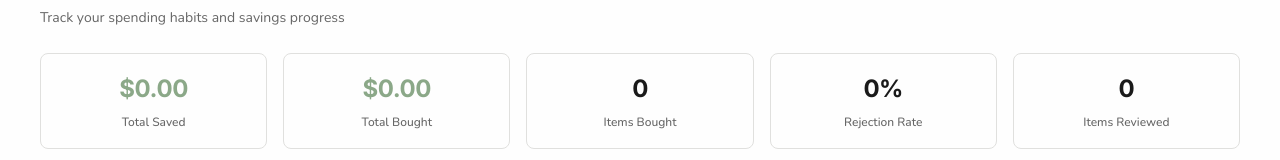
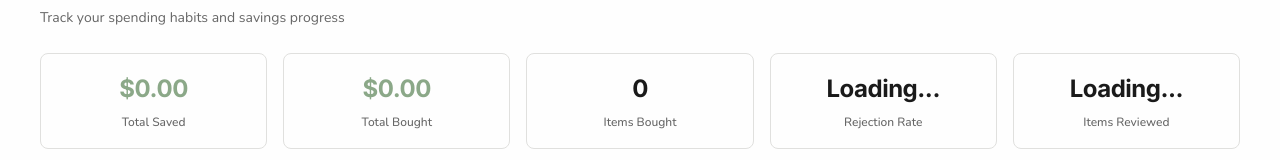
Before and after one commit to Avril-Cui/seal-frontend, a Vue app: page /stats in a window 1280 px wide. Shown: the part 163-323 px from the top of the page. Built offline with nearby package versions, Linux system fonts and the light colour scheme; no server answers; sample sign-in values are in the browser's storage.

Commit message:
add loading state

```diff
--- a/src/views/Stats.vue
+++ b/src/views/Stats.vue
@@ -34,11 +34,11 @@
             <div class="stat-label">Items Bought</div>
           </div>
           <div class="stat-box">
-            <div class="stat-value">{{ rejectionRate }}%</div>
+            <div class="stat-value">{{ rejectionRate === null ? 'Loading...' : rejectionRate + '%' }}</div>
             <div class="stat-label">Rejection Rate</div>
           </div>
           <div class="stat-box">
-            <div class="stat-value">{{ itemsReviewed }}</div>
+            <div class="stat-value">{{ itemsReviewed === null ? 'Loading...' : itemsReviewed }}</div>
             <div class="stat-label">Items Reviewed</div>
           </div>
         </div>
@@ -407,8 +407,8 @@ const isLoadingPurchases = ref(false);
 const totalSaved = ref(0);
 const totalBought = ref(0);
 const itemsBought = ref(0);
-const rejectionRate = ref(0);
-const itemsReviewed = ref(0);
+const rejectionRate = ref(null);
+const itemsReviewed = ref(null);
 
 // Graph state
 const viewMode = ref("day"); // 'day' or 'month'
```
